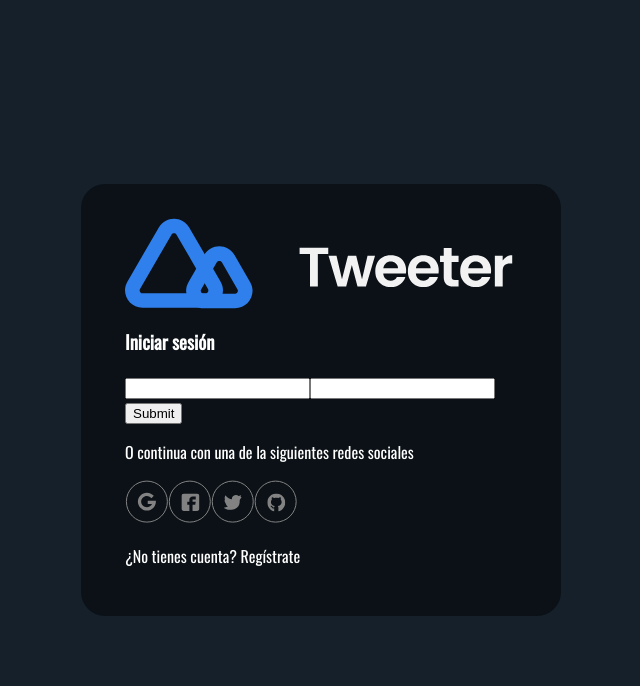
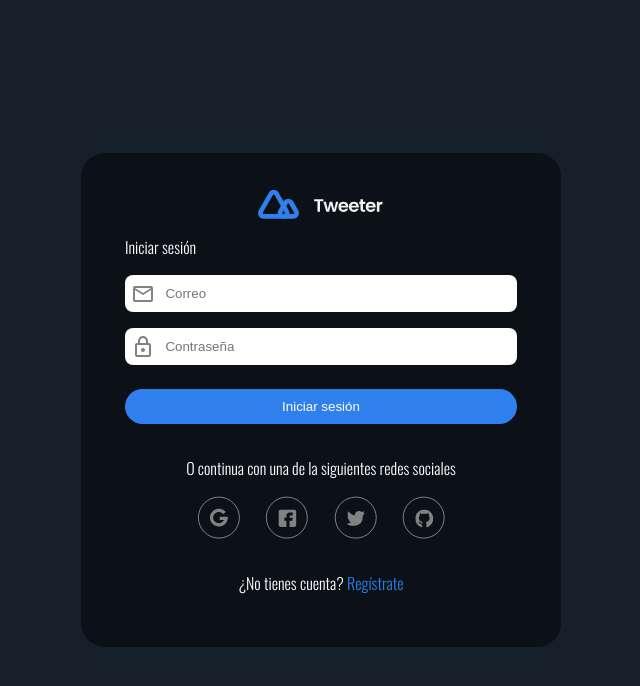
Before and after one commit to Alejandro095/tweeter, a Next.js app: page /register in a window 1280 px wide. Shown: the top 686 px of the page, without its empty margins (319-959 px from the left). Built offline with nearby package versions, Linux system fonts and the light colour scheme.

Commit message:
Template de registro e inicio terminada.

```diff
--- a/src/components/auth/shared/layout/index.js
+++ b/src/components/auth/shared/layout/index.js
@@ -1,4 +1,7 @@
 import styles from "./styles.module.scss"
+
+import LockOutlinedIcon from '@material-ui/icons/LockOutlined';
+import EmailOutlinedIcon from '@material-ui/icons/EmailOutlined';
 
 // Next Components
 import Link from 'next/link'
@@ -10,33 +13,34 @@
             <div>
                 <img src="/tweeter-light.svg" />
 
-                <h3>Iniciar sesión</h3>
+                <p>Iniciar sesión</p>
 
-                <form>
-                    <label>
-                        <input type="text"></input>
+                <form className={styles.form} method="POST" action="">
+
+                    <label for="name" className={styles.label}>
+                        <EmailOutlinedIcon/>
+                        <input type="text" id="name" className={styles.input} placeholder="Correo"></input>
                     </label>
-                    <label>
-                        <input type="text"></input>
+
+                    <label for="passowrd" className={styles.label}>
+                        <LockOutlinedIcon/>
+                        <input type="password" id="password" className={styles.input} placeholder="Contraseña"></input>
                     </label>
 
                     <label>
-                        <input type="submit"></input>
+                        <input type="submit" id="submit" className={styles.submit} value="Iniciar sesión"></input>
                     </label>
                 </form>
 
                 <p>O continua con una de la siguientes redes sociales</p>
 
-                <div>
-
+                <div className={styles.social}>
                     <img src="Google.svg" />
                     <img src="Facebook.svg" />
                     <img src="Twitter.svg" />
                     <img src="Github.svg" />
                 </div>
-                <p>¿No tienes cuenta?  <Link href="/login">
-                            <a >Regístrate</a>
-                        </Link> </p>
+                <p>¿No tienes cuenta?  <Link href="/login"><a className={styles.link} >Regístrate</a></Link> </p>
             </div>
         </main>
     )
--- a/src/components/auth/shared/layout/styles.module.scss
+++ b/src/components/auth/shared/layout/styles.module.scss
@@ -10,15 +10,112 @@
 
   color: white;
 
+  font-weight: 300;
+
   & > div {
     background-color: darken($color: #15202b, $amount: 6);
     // border: white 1px solid;
     border-radius: 1.5rem;
-    padding: 2rem 2.75rem;
+    padding: 2.25rem 2.75rem;
     width: 30rem;
     min-height: 10rem;
 
     display: flex;
     flex-direction: column;
+    // justify-content: center;
+    align-items: center;
+
+    & img + p {
+      align-self: flex-start;
+    }
+
+    @media (max-width: 680px) {
+      width: 100%;
+      height: 100%;
+    }
   }
 }
+
+.form {
+  width: 100%;
+}
+
+.form > label > input {
+  display: block;
+  width: 100%;
+}
+
+.social {
+  width: 75%;
+  display: flex;
+
+  align-items: center;
+  justify-content: space-evenly;
+
+  & > img {
+    padding: 0 0.125rem;
+  }
+}
+
+.link {
+  color: #2f80ed;
+}
+
+.submit {
+  border: none;
+  border-radius: 1000rem;
+  color: white;
+
+  background-color: #2f80ed;
+  display: block;
+  font-weight: 400;
+  padding: 0.6125rem 1.125rem;
+  border-radius: 10000rem;
+  display: flex;
+  justify-content: center;
+  align-items: center;
+
+  cursor: pointer;
+}
+
+.submit:hover {
+  background-color: darken($color: #2f80ed, $amount: 10);
+}
+
+.input {
+  // margin-bottom: 1rem;
+  background-color: transparent;
+  border: none;
+}
+
+.input:active,
+.input:focus {
+  outline: 0;
+  border: none;
+  -moz-outline-​style: none;
+}
+
+.label {
+  border-radius: 0.5rem;
+  margin-bottom: 1rem;
+  padding: 0.4rem;
+  display: flex;
+  background-color: white;
+
+  & > svg {
+    color: #828282;
+    margin-right: 0.5rem;
+  }
+}
+
+.label:nth-child(2) {
+  margin-bottom: 1.5rem;
+}
+
+.form + p {
+  margin-top: 2rem;
+}
+
+.social + p {
+  margin-top: 2rem;
+}
```
